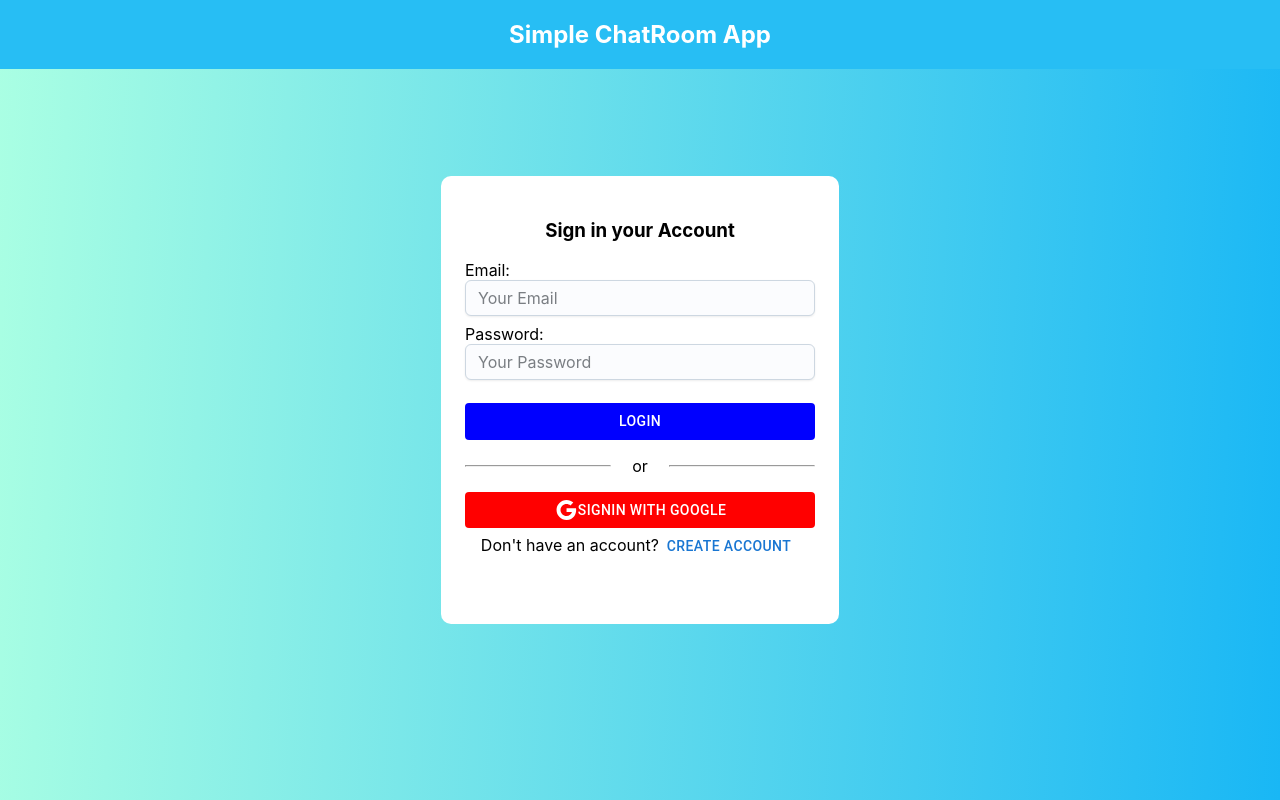
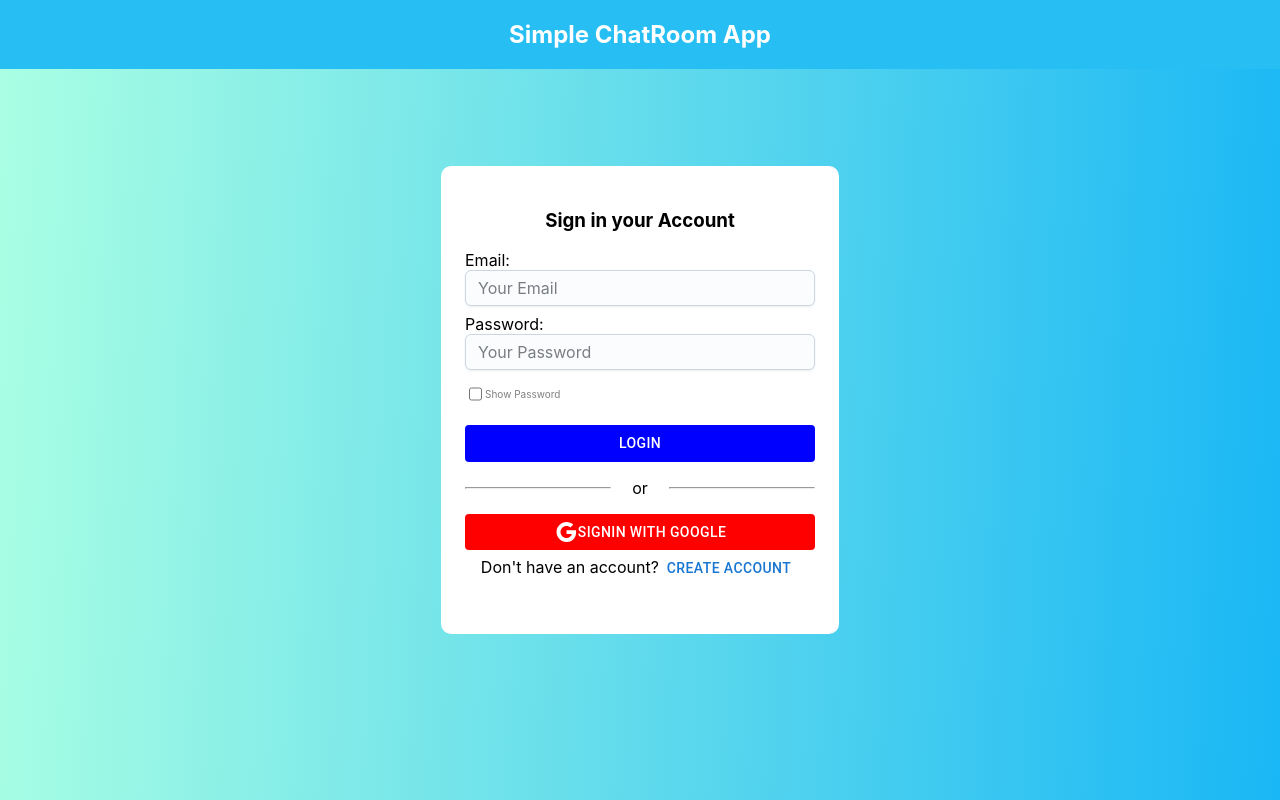
Before and after one commit to MUzair030/simple-chat-room, a React (Create React App) app: page /auth in a window 1280 px wide. Built offline with nearby package versions, Linux system fonts and the light colour scheme.

Commit message:
added show/hide password

```diff
--- a/src/components/Navbar.jsx
+++ b/src/components/Navbar.jsx
@@ -18,6 +18,7 @@ const Navbar = () => {
     const handleSignout = async ()=>{
         await signOut(auth);
         cookies.remove("auth-token");
+        setIsLogin(false);
         navigate('/auth');
     }
 
--- a/src/components/Signin.jsx
+++ b/src/components/Signin.jsx
@@ -13,6 +13,7 @@ const Signin = (props) => {
     const {handleSignup, handleSetIsLogin} = props;
     const [email, setEmail] = useState(null);
     const [password, setPassword] = useState(null);
+    const [showPassword, setShowPassword] = useState(false);
 
     const handleGoogleSignIn = async () =>{
         try{
@@ -44,7 +45,7 @@ const Signin = (props) => {
             p={3}
             sx={{border: "none", borderRadius:"10px",
                 backgroundColor:"white", verticalAlign:"middle",
-                width:"350px", height:"400px", margin:"auto", textAlign:"center"}}>
+                width:"350px", height:"420px", margin:"auto", textAlign:"center"}}>
 
             <h3>Sign in your Account</h3>
             <form
@@ -65,11 +66,16 @@ const Signin = (props) => {
                         style={{textAlign:"left"}}>
                         <label>Password:</label>
                         <Input
+                            type={showPassword ? "text" : "password"}
                             onChange={(e)=>setPassword(e.target.value)}
                             placeholder="Your Password"
                             required
                             sx={{ mb: 1 }} />
                     </div>
+                    <Stack direction="row" m={0}>
+                        <input type="checkbox" onClick={()=>{setShowPassword(!showPassword)}} />
+                        <p style={{textAlign:"left", color: "gray", fontSize:"10px"}}>Show Password</p>
+                    </Stack>
                     <Button type="submit"
                             sx={{color:"white", background:"blue", marginTop:"15px",
                                 '&:hover':{color:"blue", background:"lightblue"}}}>
--- a/src/components/Signup.jsx
+++ b/src/components/Signup.jsx
@@ -13,6 +13,7 @@ const Signup = (props) => {
     const [email, setEmail] = useState(null);
     const [password, setPassword] = useState(null);
     const [confirmPassword, setConfirmPassword] = useState(null);
+    const [showPassword, setShowPassword] = useState(false);
 
     const handleEmailPasswordSignUp = async (e) =>{
         e.preventDefault();
@@ -55,6 +56,7 @@ const Signup = (props) => {
                           style={{textAlign:"left"}}>
                           <label>Password:</label>
                           <Input
+                              type={showPassword ? "text" : "password"}
                               onChange={(e)=>setPassword(e.target.value)}
                               placeholder="Type a Password"
                               required
@@ -64,11 +66,16 @@ const Signup = (props) => {
                           style={{textAlign:"left"}}>
                           <label>Confirm Password:</label>
                           <Input
+                              type={showPassword ? "text" : "password"}
                               onChange={(e)=>setConfirmPassword(e.target.value)}
                               placeholder="Confirm Password"
                               required
                               sx={{ mb: 1 }} />
                       </div>
+                      <Stack direction="row" m={0}>
+                          <input type="checkbox" onClick={()=>{setShowPassword(!showPassword)}} />
+                          <p style={{textAlign:"left", color: "gray", fontSize:"10px"}}>Show Password</p>
+                      </Stack>
 
                   <Button type="submit"
                           sx={{color:"white", background:"blue", marginTop:"15px",
```
